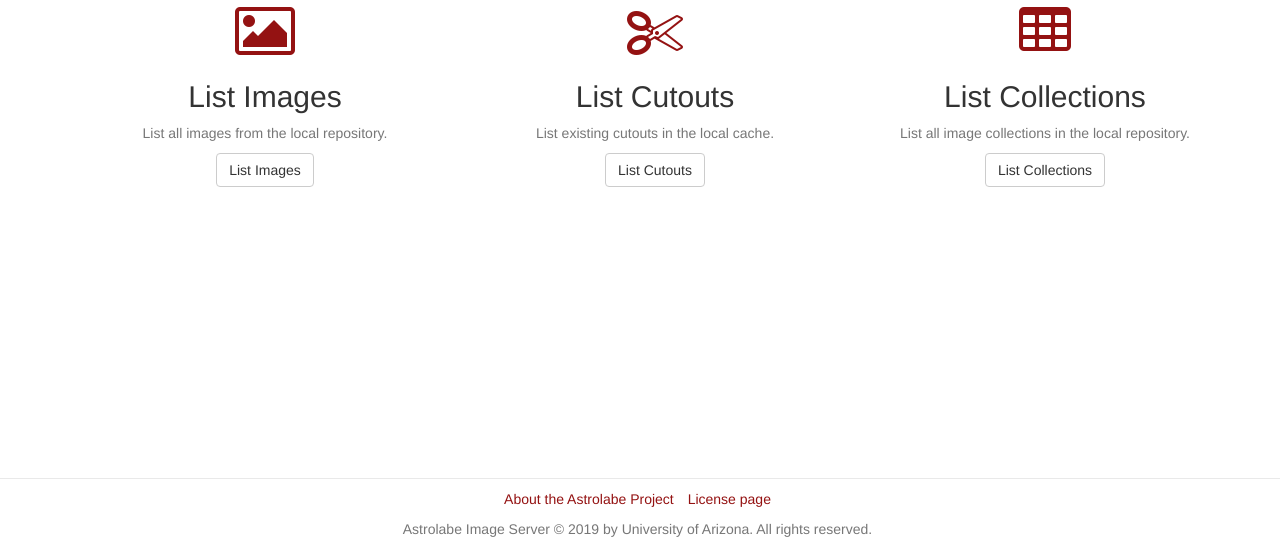
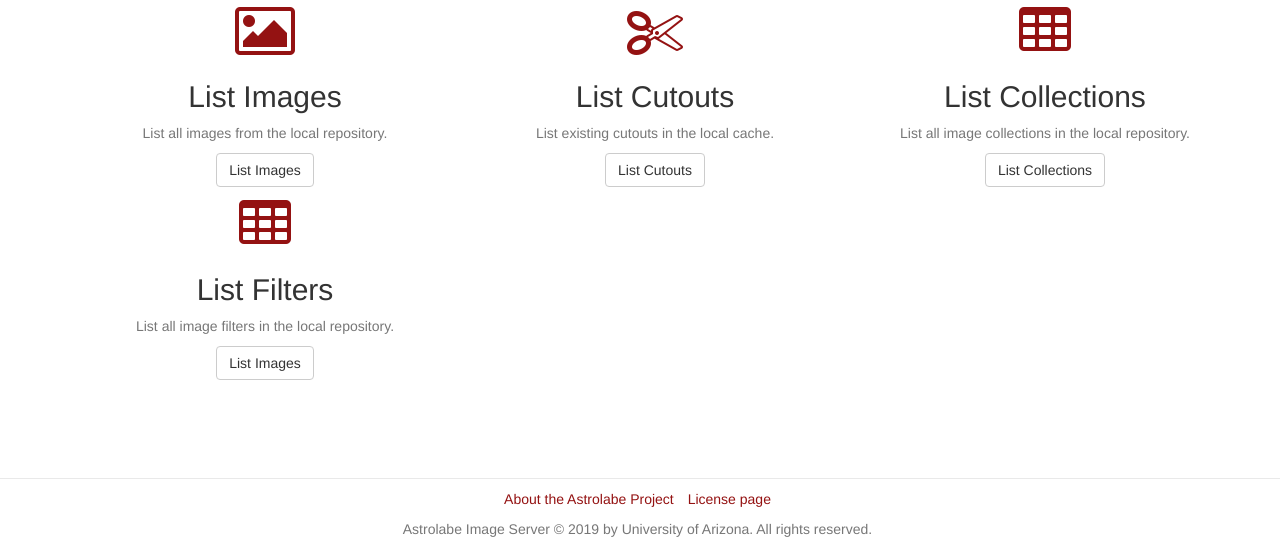
Before and after one commit to AstrolabeProject/cuts, a Flask app: page / in a window 1280 px wide. Shown: the part 262-811 px from the top of the page. Run offline with Flask 2, Linux system fonts and the light colour scheme; some libraries are stand-ins or nearby versions.

Commit message:
Update for method renames. Add list filters display.

```diff
--- a/cuts/blueprints/pages/templates/pages/index.html
+++ b/cuts/blueprints/pages/templates/pages/index.html
@@ -17,7 +17,7 @@
         <h2>List Images</h2>
         <p class="text-muted">List all images from the local repository.</p>
         <p>
-          <a href="{{ url_for('img.img_paths_list') }}" class="btn btn-default">List Images</a>
+          <a href="{{ url_for('img.list_image_paths') }}" class="btn btn-default">List Images</a>
         </p>
       </div>
       <div class="col-lg-4">
@@ -33,7 +33,15 @@
         <h2>List Collections</h2>
         <p class="text-muted">List all image collections in the local repository.</p>
         <p>
-          <a href="{{ url_for('img.coll_list') }}" class="btn btn-default">List Collections</a>
+          <a href="{{ url_for('img.list_collections') }}" class="btn btn-default">List Collections</a>
+        </p>
+      </div>
+      <div class="col-lg-4">
+        <i class="fa fa-fw fa-4x fa-table text-primary"></i>
+        <h2>List Filters</h2>
+        <p class="text-muted">List all image filters in the local repository.</p>
+        <p>
+          <a href="{{ url_for('img.list_filters') }}" class="btn btn-default">List Images</a>
         </p>
       </div>
     </div>
```
